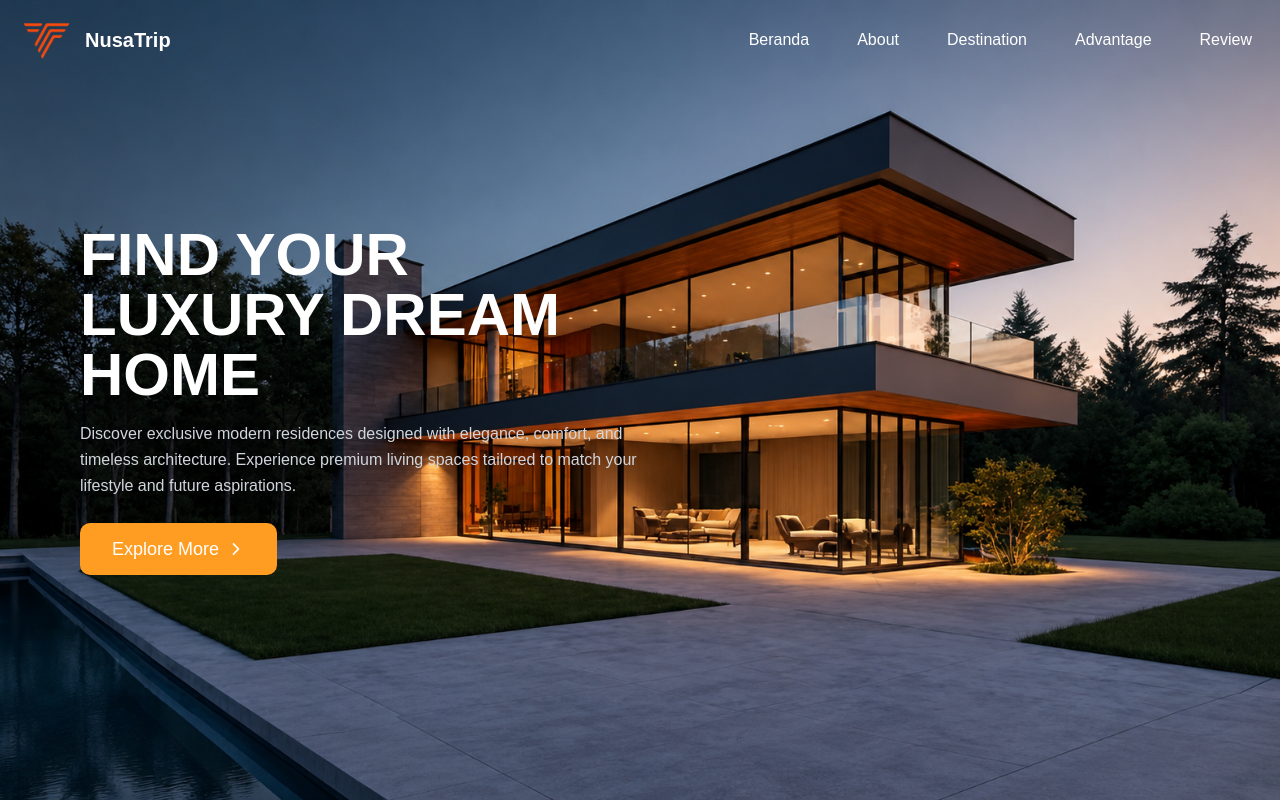
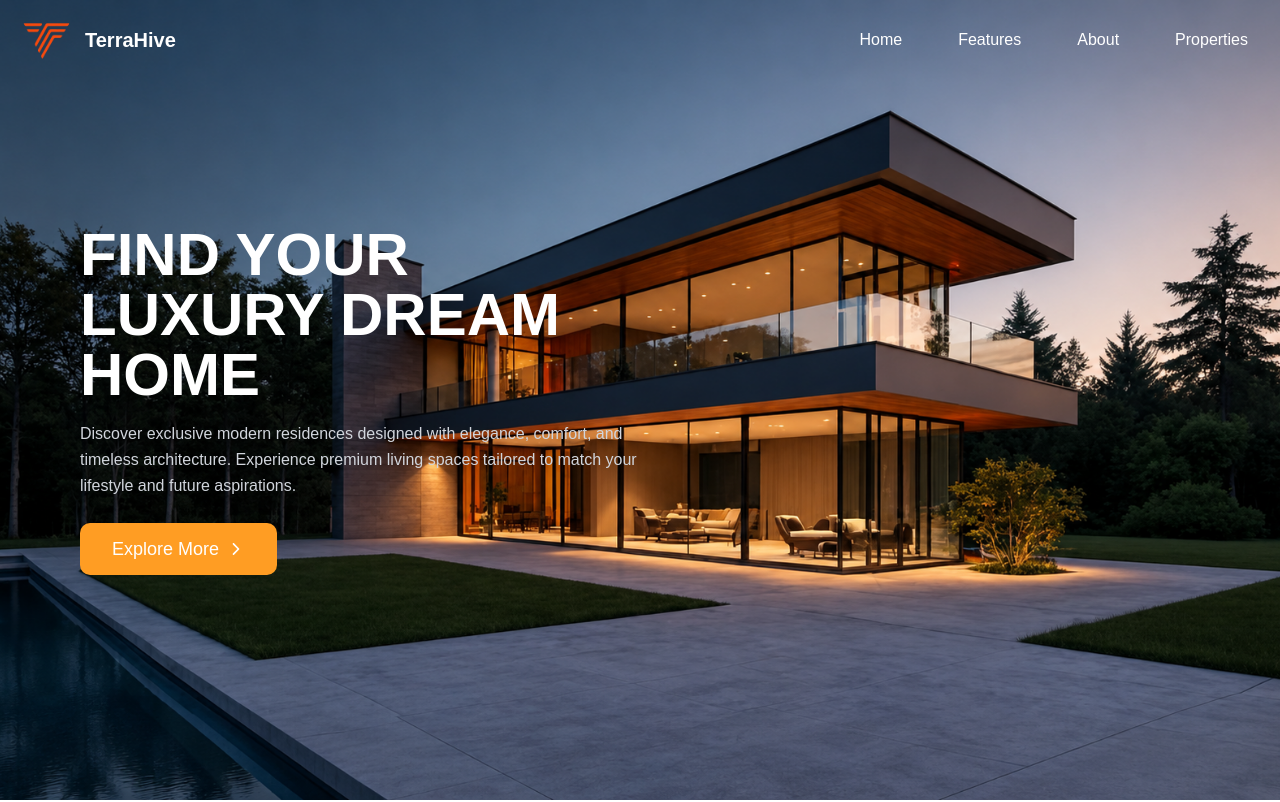
Before and after one commit to PrinceTyo/TerraHive, a React (Vite) app: page / in a window 1280 px wide. Shown: the top 802 px of the page. Built offline with nearby package versions, Linux system fonts and the light colour scheme; the HTML template or start-up script is replaced by a standard one.

Commit message:
feat: responsive design on breakpoints mobile, tablet, & laptop

```diff
--- a/index.html
+++ b/index.html
@@ -1,14 +1,27 @@
 <!doctype html>
-<html lang="en">
+<html lang="en" class="scroll-smooth">
   <head>
     <meta charset="UTF-8" />
-    <link rel="icon" type="image/svg+xml" href="/favicon.svg" />
+    <link rel="icon" type="image/png" href="/icon.png" />
     <meta name="viewport" content="width=device-width, initial-scale=1.0" />
+    <title>TerraHive - Modern Property & Real Estate</title>
+
+    <meta
+      name="description"
+      content="TerraHive is a modern property and real estate platform offering premium homes, apartments, and investment opportunities."
+    />
+    <meta
+      name="keywords"
+      content="terrahive, property, real estate, apartment, villa, housing, investment"
+    />
+
+    <meta name="author" content="TerraHive" />
     <link href="/src/styles/global.css" rel="stylesheet" />
-    <title>terrahive</title>
   </head>
+
   <body>
     <div id="root"></div>
+
     <script type="module" src="/src/main.tsx"></script>
   </body>
 </html>
--- a/src/components/Footer.tsx
+++ b/src/components/Footer.tsx
@@ -19,8 +19,8 @@ export default function Footer() {
             <h1 className="font-semibold text-3xl">TerraHive</h1>
           </div>
           <blockquote className="italic">
-            Nusa Trip Travel Agency offers unique and memorable tours, providing
-            rich experiences in the beautiful country of Nusa Trip. [+]
+            TerraHive Property offers modern and strategic living spaces,
+            elegance, and long-term value for every homeowner and investor. [+]
           </blockquote>
           <div className="flex items-center gap-x-2">
             <a href="">
@@ -49,61 +49,57 @@ export default function Footer() {
           <p>
             <a
               href=""
-              className="text-md cursor-pointer hover:text-green-500 transition duration-300"
+              className="text-md cursor-pointer hover:text-secondary transition duration-300"
             >
-              nusatrip@gmail.com
+              terrahive@gmail.com
             </a>
           </p>
           <p>
             <a
               href=""
-              className="text-md cursor-pointer hover:text-green-500 transition duration-300"
+              className="text-md cursor-pointer hover:text-secondary transition duration-300"
             >
-              www.nusatrip.com
+              www.terrahive.com
             </a>
           </p>
         </div>
         <div className="space-y-3">
-          <h1 className="text-2xl font-semibold mb-4">Nusa Trip</h1>
+          <h1 className="text-2xl font-semibold mb-4">TerraHive</h1>
           <p>
             <a
-              href=""
-              className="text-md cursor-pointer hover:text-green-500 transition duration-300"
+              href="#"
+              className="text-md cursor-pointer hover:text-secondary transition duration-300"
             >
               Home
             </a>
           </p>
           <p>
             <a
-              href=""
-              className="text-md cursor-pointer hover:text-green-500 transition duration-300"
+              href="#features"
+              className="text-md cursor-pointer hover:text-secondary transition duration-300"
+            >
+              Features
+            </a>
+          </p>
+          <p>
+            <a
+              href="#about"
+              className="text-md cursor-pointer hover:text-secondary transition duration-300"
             >
               About
             </a>
           </p>
           <p>
             <a
-              href=""
-              className="text-md cursor-pointer hover:text-green-500 transition duration-300"
+              href="#properties"
+              className="text-md cursor-pointer hover:text-secondary transition duration-300"
             >
-              Destinations
-            </a>
-          </p>
-          <p>
-            <a
-              href=""
-              className="text-md cursor-pointer hover:text-green-500 transition duration-300"
-            >
-              Advantages
+              Properties
             </a>
           </p>
         </div>
-        <div>
-          <img
-            src={footerImage}
-            alt="Footer Image"
-            className="w-full lg:w-50"
-          />
+        <div className="flex items-center justify-center md:justify-start">
+          <img src={footerImage} alt="Footer Image" className="w-50" />
         </div>
       </div>
       <Separator />
@@ -115,7 +111,7 @@ export default function Footer() {
           <p>
             <a
               href=""
-              className="cursor-pointer hover:text-green-500 transition duration-300"
+              className="cursor-pointer hover:text-secondary transition duration-300"
             >
               Privacy Policy
             </a>
@@ -123,7 +119,7 @@ export default function Footer() {
           <p>
             <a
               href=""
-              className="cursor-pointer hover:text-green-500 transition duration-300"
+              className="cursor-pointer hover:text-secondary transition duration-300"
             >
               Terms of Use
             </a>
--- a/src/components/Navbar.tsx
+++ b/src/components/Navbar.tsx
@@ -30,7 +30,7 @@ export default function Navbar() {
               scrolled ? "text-black" : "text-white"
             }`}
           >
-            NusaTrip
+            TerraHive
           </span>
         </a>
 
@@ -60,7 +60,7 @@ export default function Navbar() {
               <a
                 href="#"
                 className={`
-                      block py-2 px-3 rounded transition
+                      block py-2 px-4 rounded-md transition
                       ${
                         scrolled
                           ? "text-black hover:bg-primary hover:text-white transition duration-300"
@@ -68,14 +68,29 @@ export default function Navbar() {
                       }
                     `}
               >
-                Beranda
+                Home
+              </a>
+            </li>
+            <li>
+              <a
+                href="#features"
+                className={`
+                      block py-2 px-4 rounded-md transition
+                      ${
+                        scrolled
+                          ? "text-black hover:bg-primary hover:text-white transition duration-300"
+                          : "text-white hover:bg-white/10 md:hover:bg-primary md:hover:text-white transition duration-300"
+                      }
+                    `}
+              >
+                Features
               </a>
             </li>
             <li>
               <a
                 href="#about"
                 className={`
-                      block py-2 px-3 rounded transition
+                      block py-2 px-4 rounded-md transition
                       ${
                         scrolled
                           ? "text-black hover:bg-primary hover:text-white transition duration-300"
@@ -88,9 +103,9 @@ export default function Navbar() {
             </li>
             <li>
               <a
-                href="#destinations"
+                href="#properties"
                 className={`
-                      block py-2 px-3 rounded transition
+                      block py-2 px-4 rounded-md transition
                       ${
                         scrolled
                           ? "text-black hover:bg-primary hover:text-white transition duration-300"
@@ -98,37 +113,7 @@ export default function Navbar() {
                       }
                     `}
               >
-                Destination
-              </a>
-            </li>
-            <li>
-              <a
-                href="#advantages"
-                className={`
-                      block py-2 px-3 rounded transition
-                      ${
-                        scrolled
-                          ? "text-black hover:bg-primary hover:text-white transition duration-300"
-                          : "text-white hover:bg-white/10 md:hover:bg-primary md:hover:text-white transition duration-300"
-                      }
-                    `}
-              >
-                Advantage
-              </a>
-            </li>
-            <li>
-              <a
-                href="#reviews"
-                className={`
-                      block py-2 px-3 rounded transition
-                      ${
-                        scrolled
-                          ? "text-black hover:bg-primary hover:text-white transition duration-300"
-                          : "text-white hover:bg-white/10 md:hover:bg-primary md:hover:text-white transition duration-300"
-                      }
-                    `}
-              >
-                Review
+                Properties
               </a>
             </li>
           </ul>
--- a/src/sections/Features.tsx
+++ b/src/sections/Features.tsx
@@ -4,15 +4,15 @@ import { MdOutlineRealEstateAgent } from "react-icons/md";
 
 export default function Features() {
   return (
-    <section className="px-0 py-20 lg:px-20 bg-white">
-      <div className="flex flex-col items-center justify-center gap-y-3">
+    <section className="px-4 py-20 lg:px-20 bg-white" id="features">
+      <div className="flex flex-col items-center justify-center text-center gap-y-3">
         <h1 className="text-4xl font-bold">Why Choose Our Properties</h1>
         <p className="text-gray-600">
           We provide luxury residences with strategic locations and trusted
           property services.
         </p>
       </div>
-      <div className="grid grid-cols-2 lg:grid-cols-4 gap-7 px-6 md:px-20 py-10">
+      <div className="grid grid-cols-1 lg:grid-cols-4 gap-7 px-4 md:px-20 py-10">
         <div className="bg-gray-100 p-8 rounded-xl text-center flex flex-col items-center justify-center gap-y-4 border-3 border-gray-200 shadow-lg hover:text-white hover:bg-primary over:border-3 hover:border-primary hover:-translate-y-3 hover:shadow-2xl transition-all duration-300">
           <IoLocationOutline className="w-12 h-12" />
           <h2 className="text-2xl font-bold">Location</h2>
--- a/src/sections/Hero.tsx
+++ b/src/sections/Hero.tsx
@@ -4,15 +4,15 @@ import { IoIosArrowForward } from "react-icons/io";
 export default function Hero() {
   return (
     <section
-      className="relative min-h-screen flex justify-start items-center px-0 lg:px-20 text-white"
+      className="relative min-h-screen flex justify-center lg:justify-start items-center px-4 lg:px-20 text-white"
       style={{
         backgroundImage: `url(${heroImage})`,
         backgroundSize: "cover",
         backgroundPosition: "center",
       }}
     >
-      <div className="max-w-1/2">
-        <h1 className="text-white text-6xl font-black">
+      <div className="lg:max-w-1/2 flex flex-col items-center text-center lg:text-start lg:items-start">
+        <h1 className="text-white text-4xl md:text-6xl font-black">
           FIND YOUR LUXURY DREAM HOME
         </h1>
         <p className="mt-4 text-gray-300 max-w-xl leading-relaxed">
--- a/src/sections/Properties.tsx
+++ b/src/sections/Properties.tsx
@@ -14,7 +14,7 @@ import { Separator } from "@/components/ui/separator";
 
 export default function Properties() {
   return (
-    <section className="px-4 py-20 md:px-20 bg-gray-100" id="Propertiess">
+    <section className="px-4 py-20 md:px-20 bg-gray-100" id="properties">
       <Carousel
         opts={{
           align: "start",
@@ -22,8 +22,8 @@ export default function Properties() {
         }}
         className="w-full"
       >
-        <div className="flex flex-col md:flex-row md:items-end md:justify-between mb-10">
-          <div className="space-y-2 md:space-y-4">
+        <div className="flex items-end justify-between mb-10">
+          <div className="space-y-2 lg:space-y-4">
             <p className="text-primary tracking-widest text-md md:text-lg">
               ― POPULAR
             </p>
@@ -33,7 +33,7 @@ export default function Properties() {
           </div>
 
           <div className="relative flex flex-col md:flex-col-reverse items-start md:items-end lg:flex-row lg:items-center gap-2 mt-6 lg:mt-0">
-            <div className="flex items-center gap-x-1 me-8">
+            <div className="flex items-center gap-x-1 lg:me-8">
               <CarouselPrevious className="static translate-x-0 translate-y-0" />
               <CarouselNext className="static translate-x-0 translate-y-0" />
             </div>
@@ -42,7 +42,7 @@ export default function Properties() {
         <CarouselContent className="-ml-1">
           <CarouselItem className=" pl-1 md:basis-1/2 lg:basis-1/3">
             <div className="p-1">
-              <div className="rounded-lg w-full md:w-102 bg-white">
+              <div className="rounded-lg w-full lg:w-102 bg-white">
                 <img
                   src="https://i.pinimg.com/736x/ba/28/2e/ba282e6465d684da2cee26b17dc466f0.jpg"
                   alt="Image Properties"
@@ -51,7 +51,7 @@ export default function Properties() {
                 <div className="p-6 space-y-4">
                   <div className="flex items-center gap-x-2">
                     <FaLocationDot className="w-6 h-6" />
-                    <h1 className="text-xl font-bold">
+                    <h1 className="text-lg lg:text-xl font-bold">
                       Sobo Indah, Banyuwangi
                     </h1>
                   </div>
@@ -93,7 +93,7 @@ export default function Properties() {
           </CarouselItem>
           <CarouselItem className=" pl-1 md:basis-1/2 lg:basis-1/3">
             <div className="p-1">
-              <div className="rounded-lg w-full md:w-102 bg-white">
+              <div className="rounded-lg w-full lg:w-102 bg-white">
                 <img
                   src="https://i.pinimg.com/736x/57/7a/6e/577a6eff5e7097cb2d41872a0a544e02.jpg"
                   alt="Image Properties"
@@ -102,8 +102,8 @@ export default function Properties() {
                 <div className="p-6 space-y-4">
                   <div className="flex items-center gap-x-2">
                     <FaLocationDot className="w-6 h-6" />
-                    <h1 className="text-xl font-bold">
-                      Cungking Permai, Banyuwangi
+                    <h1 className="text-lg lg:text-xl font-bold">
+                      Diamond, Bandung
                     </h1>
                   </div>
                   <div className="space-y-2">
@@ -144,7 +144,7 @@ export default function Properties() {
           </CarouselItem>
           <CarouselItem className=" pl-1 md:basis-1/2 lg:basis-1/3">
             <div className="p-1">
-              <div className="rounded-lg w-full md:w-102 bg-white">
+              <div className="rounded-lg w-full lg:w-102 bg-white">
                 <img
                   src="https://i.pinimg.com/736x/4e/eb/51/4eeb517e0e27076e0ba8fd882459174c.jpg"
                   alt="Image Properties"
@@ -153,7 +153,7 @@ export default function Properties() {
                 <div className="p-6 space-y-4">
                   <div className="flex items-center gap-x-2">
                     <FaLocationDot className="w-6 h-6" />
-                    <h1 className="text-xl font-bold">
+                    <h1 className="text-lg lg:text-xl font-bold">
                       Adimas Permai, Banyuwangi
                     </h1>
                   </div>
@@ -195,7 +195,7 @@ export default function Properties() {
           </CarouselItem>
           <CarouselItem className=" pl-1 md:basis-1/2 lg:basis-1/3">
             <div className="p-1">
-              <div className="rounded-lg w-full md:w-102 bg-white">
+              <div className="rounded-lg w-full lg:w-102 bg-white">
                 <img
                   src="https://i.pinimg.com/736x/8d/a3/64/8da364298f2ee0972608bd86ccaaacae.jpg"
                   alt="Image Properties"
@@ -204,7 +204,7 @@ export default function Properties() {
                 <div className="p-6 space-y-4">
                   <div className="flex items-center gap-x-2">
                     <FaLocationDot className="w-6 h-6" />
-                    <h1 className="text-xl font-bold">
+                    <h1 className="text-lg lg:text-xl font-bold">
                       Plengkung Permai, Solo
                     </h1>
                   </div>
@@ -246,7 +246,7 @@ export default function Properties() {
           </CarouselItem>
           <CarouselItem className=" pl-1 md:basis-1/2 lg:basis-1/3">
             <div className="p-1">
-              <div className="rounded-lg w-full md:w-102 bg-white">
+              <div className="rounded-lg w-full lg:w-102 bg-white">
                 <img
                   src="https://i.pinimg.com/1200x/33/80/58/3380589d3796bf1a2dcbba9764ee94f0.jpg"
                   alt="Image Properties"
@@ -255,7 +255,7 @@ export default function Properties() {
                 <div className="p-6 space-y-4">
                   <div className="flex items-center gap-x-2">
                     <FaLocationDot className="w-6 h-6" />
-                    <h1 className="text-xl font-bold">
+                    <h1 className="text-lg lg:text-xl font-bold">
                       Citraland, Surabaya Barat
                     </h1>
                   </div>
--- a/src/styles/global.css
+++ b/src/styles/global.css
@@ -57,7 +57,7 @@
   --popover-foreground: oklch(0.145 0 0);
   --primary: #ff9d23;
   --primary-foreground: oklch(0.985 0 0);
-  --secondary: oklch(0.97 0 0);
+  --secondary: #f45b26;
   --secondary-foreground: oklch(0.205 0 0);
   --muted: oklch(0.97 0 0);
   --muted-foreground: oklch(0.556 0 0);
```
Also changed, not shown: src/sections/About.tsx (+11 -8 lines), src/sections/Parallax.tsx (+4 -4 lines), public/icon.png (added).
